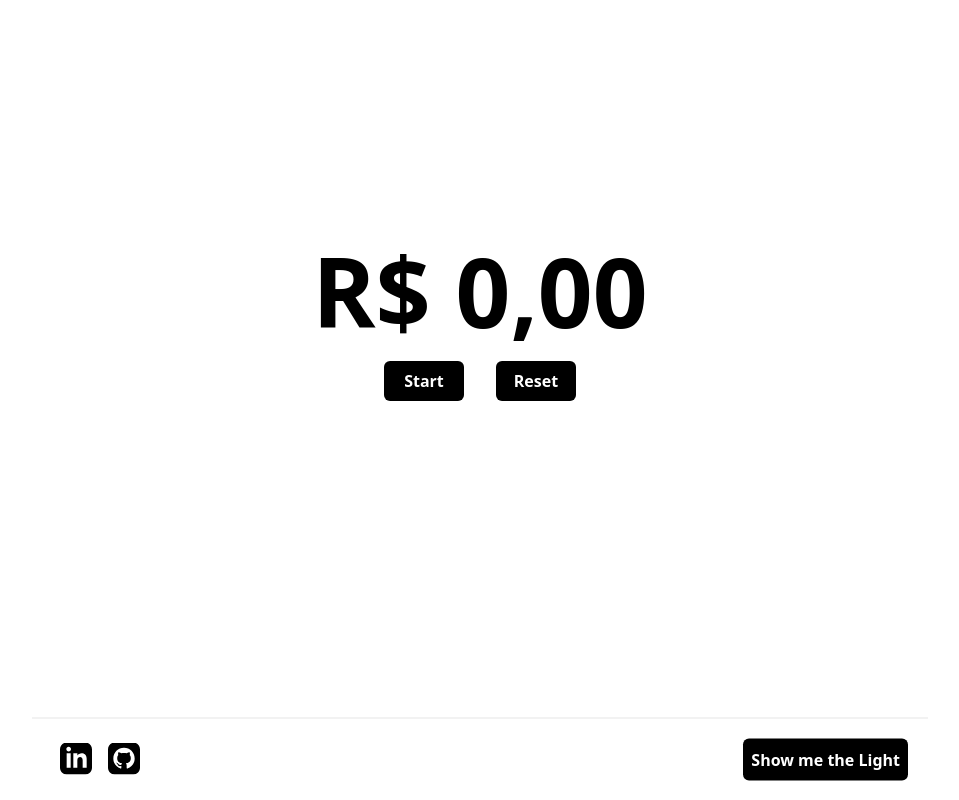
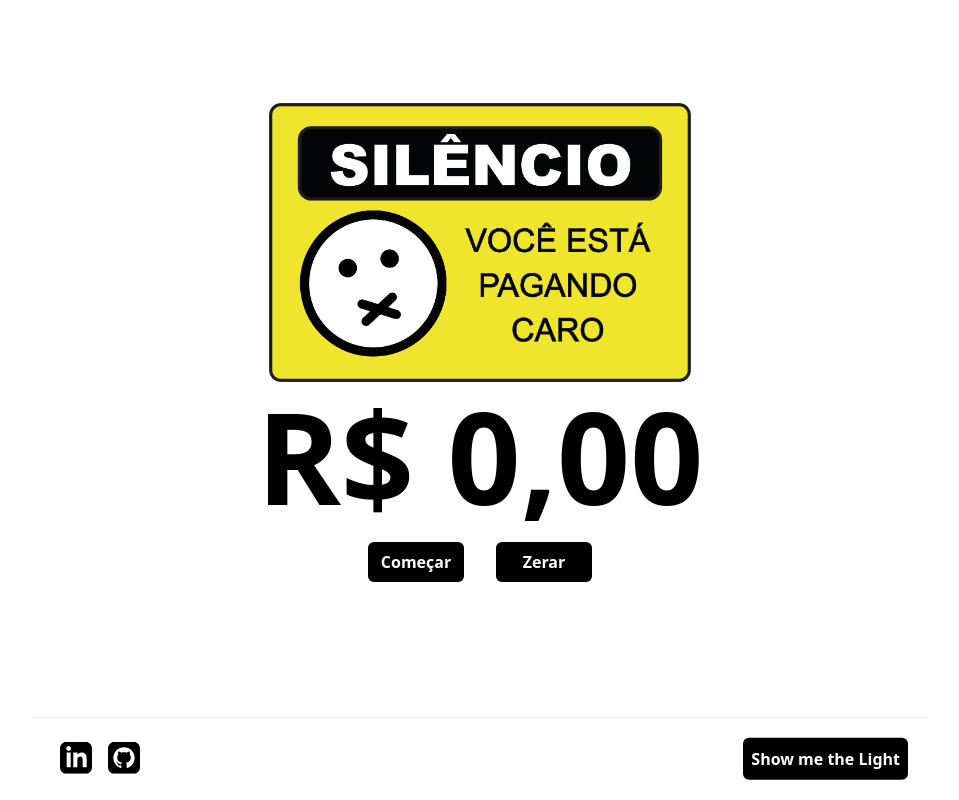
Before and after one commit to bfpimentel/pimentel.dev, a Next.js app: page /cashclock in a window 1280 px wide. Shown: the whole page, without its empty margins (160-1119 px from the left). Built offline with nearby package versions, Linux system fonts and the light colour scheme.

Commit message:
feat: add some ui tweaks

```diff
--- a/pages/cashclock.tsx
+++ b/pages/cashclock.tsx
@@ -67,19 +67,20 @@ export default function CashClock() {
         <link rel="icon" href="/favicon.ico" />
       </Head>
       <main className="flex flex-col items-center justify-center px-0 py-4">
-        <h1 className="m-3 leading-5 text-8xl font-bold">{state.value}</h1>
-        <div className="flex flex-row m-8 items-center justify-center">
+        <img className="w-4/12 h-auto m-8" src="placa.png" alt="Profile Picture" />
+        <h1 className="mt-8 m-3 leading-5 text-9xl font-bold">{state.value}</h1>
+        <div className="flex flex-row m-12 items-center justify-center">
           <button
-            className="w-20 p-2 m-4 rounded-md font-bold bg-black text-white dark:bg-white dark:text-black"
+            className="w-24 p-2 m-4 rounded-md font-bold bg-black text-white dark:bg-white dark:text-black"
             onClick={pauseOrResumeTimer}
           >
-            {state.isPaused ? "Resume" : state.isRunning ? "Pause" : "Start"}
+            {state.isPaused ? "Resumir" : state.isRunning ? "Pausar" : "Começar"}
           </button>
           <button
-            className="w-20 p-2 m-4 rounded-md font-bold bg-black text-white dark:bg-white dark:text-black"
+            className="w-24 p-2 m-4 rounded-md font-bold bg-black text-white dark:bg-white dark:text-black"
             onClick={resetTimer}
           >
-            Reset
+            Zerar
           </button>
         </div>
       </main>
```
Also changed, not shown: public/placa.png (added).
